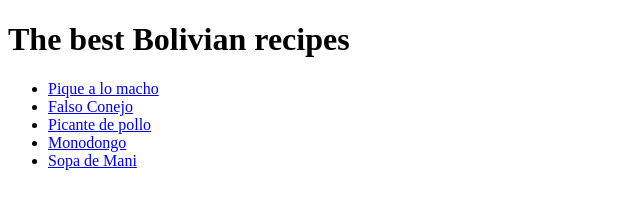
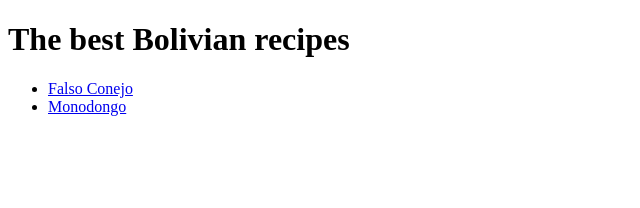
Before and after one commit to NachoCoding/receipes-example, a plain HTML site: page index.html in a window 1280 px wide. Shown: the whole page, without its empty margins (0-640 px from the left). Drawn offline with Linux system fonts and the light colour scheme.

Commit message:
Erase all pages and anchors index except mondongo and falso conejo

```diff
--- a/index.html
+++ b/index.html
@@ -8,11 +8,8 @@
 <body>
     <h1> The best Bolivian recipes </h1>
     <ul>
-        <li> <a href="./receipes/pique.html"> Pique a lo macho </a> </li>
         <li> <a href="./receipes/falso-conejo.html"> Falso Conejo </a>  </li>
-        <li> <a href="./receipes/picante-de-pollo.html"> Picante de pollo</a> </li>
         <li> <a href="./receipes/mondongo.html"> Monodongo</a> </li>
-        <li> <a href="./receipes/sopa-de-mani.html"> Sopa de Mani</a> </li>
     </ul>
 </body>
 </html>
```
